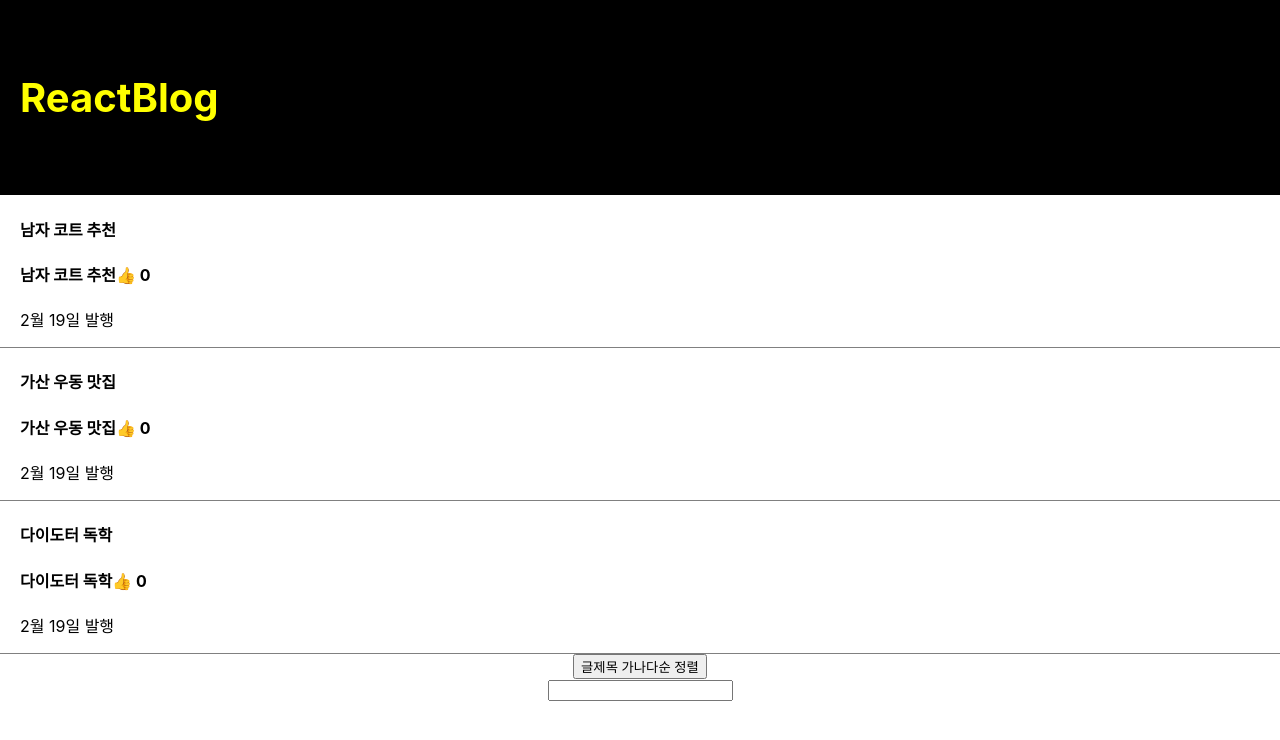
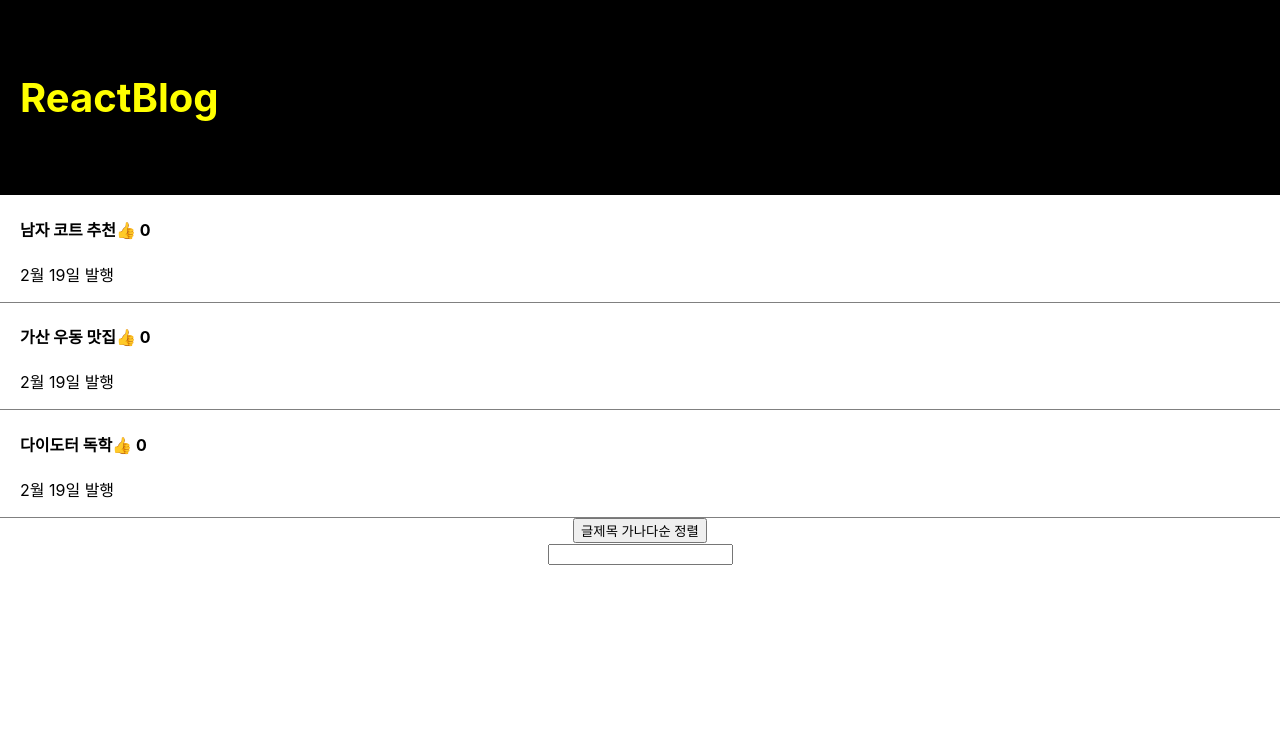
Before and after one commit to jsy8315/REACT_basic, a React (Create React App) app in the folder blog/: page / in a window 1280 px wide. Shown: the top 740 px of the page. Built offline with nearby package versions, Linux system fonts and the light colour scheme.

Commit message:
Part01.12.input 1 : 사용자가 입력한 글 다루기_좋아요버튼-모달창 연동

```diff
--- a/blog/src/App.js
+++ b/blog/src/App.js
@@ -53,15 +53,13 @@ function App() {
             <h4 onClick={()=>{
            setModalShow(true);
            setClickedTitle(글제목[i]);
-          }}>{a}</h4>
-            <h4>
-              { 글제목[i] }
-              <span onClick={()=>{
+          }}>{a}
+          <span onClick={()=>{
                 let copyLike = [...좋아요];
                 copyLike[i] += 1;
                 좋아요변경(copyLike);
                 } }>👍</span> { 좋아요[i] }
-            </h4>
+                </h4>
             <p>2월 19일 발행</p>
           </div>
           )
```
Also changed, not shown: 2 other files (tests, documents, lock files or other folders).
